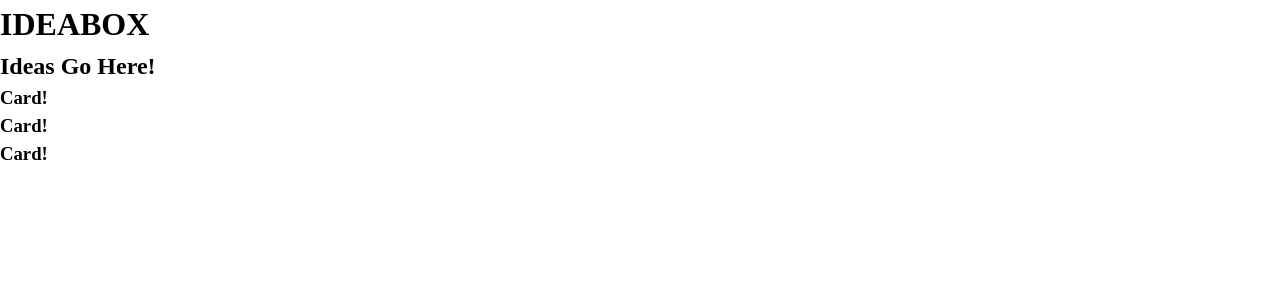
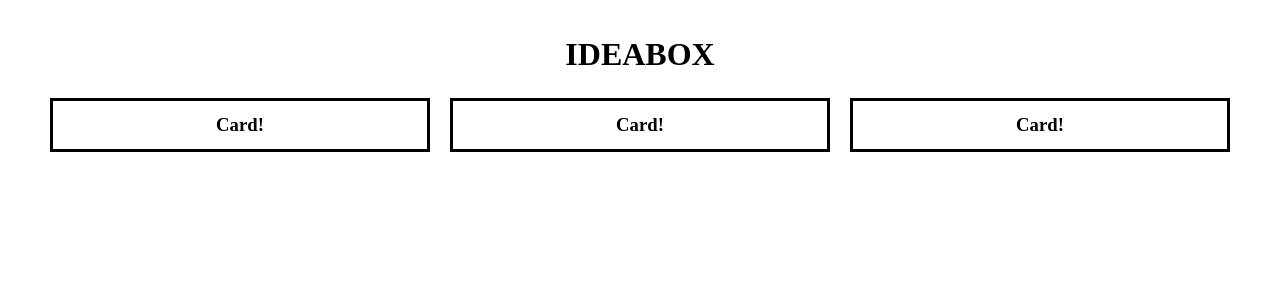
Before and after one commit to colefiscus/playground, a React (Create React App) app: page / in a window 1280 px wide. Shown: the top 300 px of the page. Built offline with nearby package versions, Linux system fonts and the light colour scheme.

Commit message:
Add CSS to styled components App and Card, Ideas

```diff
--- a/src/App.js
+++ b/src/App.js
@@ -1,4 +1,5 @@
 import React, { Component } from "react";
+import styled from "styled-components";
 import GlobalStyles from "./GlobalStyles";
 import Ideas from "./Ideas";
 
@@ -16,13 +17,18 @@ class App extends Component {
 
   render() {
     return (
-      <main className="App">
+      <MainWrapper>
         <GlobalStyles />
         <h1>IDEABOX</h1>
         <Ideas ideas={this.state.ideas} />
-      </main>
+      </MainWrapper>
     );
   }
 }
 
+const MainWrapper = styled.main`
+  text-align: center;
+  padding: 30px;
+`;
+
 export default App;
--- a/src/Card.js
+++ b/src/Card.js
@@ -3,10 +3,16 @@ import styled from "styled-components";
 
 const Card = () => {
   return (
-    <div className="card">
+    <CardWrapper>
       <h3>Card!</h3>
-    </div>
+    </CardWrapper>
   );
 }
 
+const CardWrapper = styled.div`
+  border: 3px solid black;
+  padding: 10px;
+  text-align: center;
+`;
+
 export default Card;
--- a/src/Ideas.js
+++ b/src/Ideas.js
@@ -5,13 +5,19 @@ import Card from "./Card";
 
 const Ideas = ({ ideas }) => {
   return (
-    <div className="ideasContainer">
-      <h2>Ideas Go Here!</h2>
+    <IdeasContainer>
       <Card />
       <Card />
       <Card />
-    </div>
+    </IdeasContainer>
   )
 }
 
+const IdeasContainer = styled.section`
+  padding: 20px;
+  display: grid;
+  grid-template-columns: repeat(3, 1fr);
+  grid-gap: 20px;
+`;
+
 export default Ideas;
```
